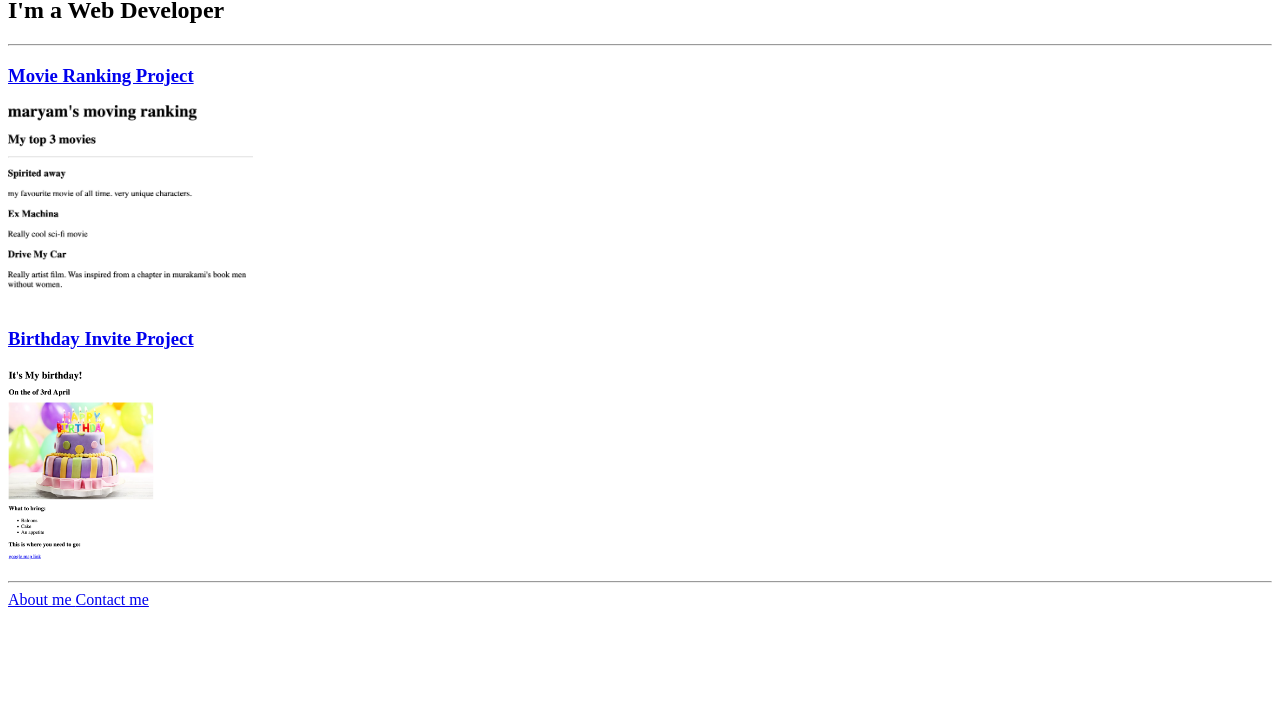
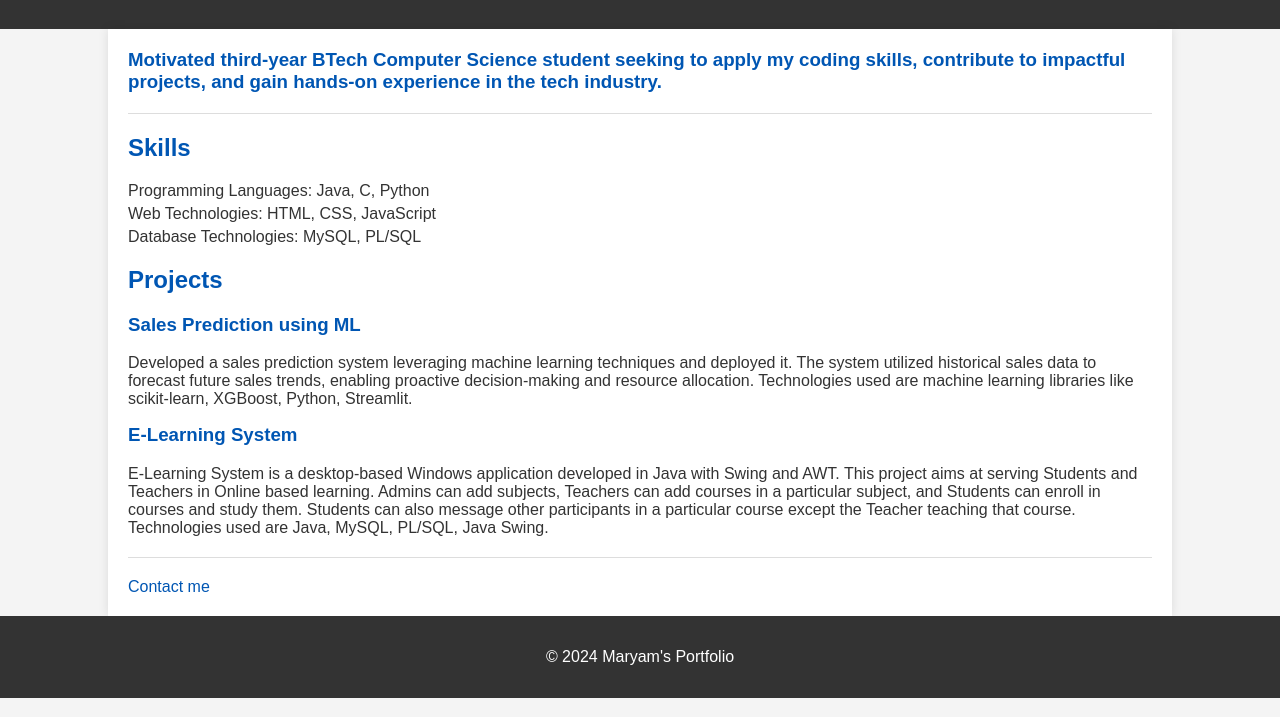
Before and after one commit to maryam1909/html-portfolio, a plain HTML site: page index.html in a window 1280 px wide. Shown: the part 83-800 px from the top of the page. Drawn offline with Linux system fonts and the light colour scheme.

Commit message:
Update index.html

```diff
--- a/index.html
+++ b/index.html
@@ -1,21 +1,82 @@
-<!-- TODO 1: Create the HTML Boilerplate -->
 <!DOCTYPE html>
 <html lang="en">
 <head>
     <meta charset="UTF-8">
     <title>Maryam's Portfolio</title>
+    <style>
+        body {
+            font-family: Arial, sans-serif;
+            margin: 0;
+            padding: 0;
+            background-color: #f4f4f4;
+            color: #333;
+        }
+        header, footer {
+            background-color: #333;
+            color: #fff;
+            text-align: center;
+            padding: 1em 0;
+        }
+        h1, h2, h3 {
+            color: #0056b3;
+        }
+        h3 {
+            margin-top: 0;
+        }
+        .container {
+            width: 80%;
+            margin: 0 auto;
+            padding: 20px;
+            background-color: #fff;
+            box-shadow: 0 0 10px rgba(0, 0, 0, 0.1);
+        }
+        hr {
+            border: 0;
+            height: 1px;
+            background-color: #ddd;
+            margin: 20px 0;
+        }
+        ul {
+            list-style-type: none;
+            padding: 0;
+        }
+        ul li {
+            margin: 5px 0;
+        }
+        a {
+            color: #0056b3;
+            text-decoration: none;
+        }
+        a:hover {
+            text-decoration: underline;
+        }
+    </style>
 </head>
 <body>
-    <h1>Maryam's Portfolio</h1>
-    <h2>I'm a Web Developer</h2>
-<hr/>
-    <h3><a href="./public/movie-ranking.html">Movie Ranking Project</a><h3></h3>
-    <img src="./assets/images/movieranking.png "height="200"alt="a picture of my movie ranking project"/>
-    <h3><a href="./public/birthday-invite.html">Birthday Invite Project </a> </h3>
-    <img src="./assets/images/birthdayInvite.png" height="200" alt="a picture of my brithday invite project">
-<hr/>
-<a href="./public/about.html"> About me </a>
-<a href="./public/contact.html"> Contact me </a>
+    <header>
+        <h1>Maryam's Portfolio</h1>
+    </header>
+    <div class="container">
+        <h3>Motivated third-year BTech Computer Science student seeking to apply my coding skills, contribute to impactful projects, and gain hands-on experience in the tech industry.</h3>
+        <hr/>
+        <h2>Skills</h2>
+        <ul>
+            <li>Programming Languages: Java, C, Python</li>
+            <li>Web Technologies: HTML, CSS, JavaScript</li>
+            <li>Database Technologies: MySQL, PL/SQL</li>
+        </ul>
+        <h2>Projects</h2>
+        <h3><a href="https://github.com/maryam1909/sales.prediction">Sales Prediction using ML</a></h3>
+        <p>Developed a sales prediction system leveraging machine learning techniques and deployed it. The system utilized historical sales data to forecast future sales trends, enabling proactive decision-making and resource allocation. Technologies used are machine learning libraries like scikit-learn, XGBoost, Python, Streamlit.</p>
 
+        <h3><a href="https://github.com/beriamegha8/Sprout">E-Learning System</a></h3>
+        <p>E-Learning System is a desktop-based Windows application developed in Java with Swing and AWT. This project aims at serving Students and Teachers in Online based learning. Admins can add subjects, Teachers can add courses in a particular subject, and Students can enroll in courses and study them. Students can also message other participants in a particular course except the Teacher teaching that course. Technologies used are Java, MySQL, PL/SQL, Java Swing.</p>
+
+        <hr/>
+        <a href="./public/contact.html">Contact me</a>
+    </div>
+    <footer>
+        <p>&copy; 2024 Maryam's Portfolio</p>
+    </footer>
 </body>
 </html>
```
